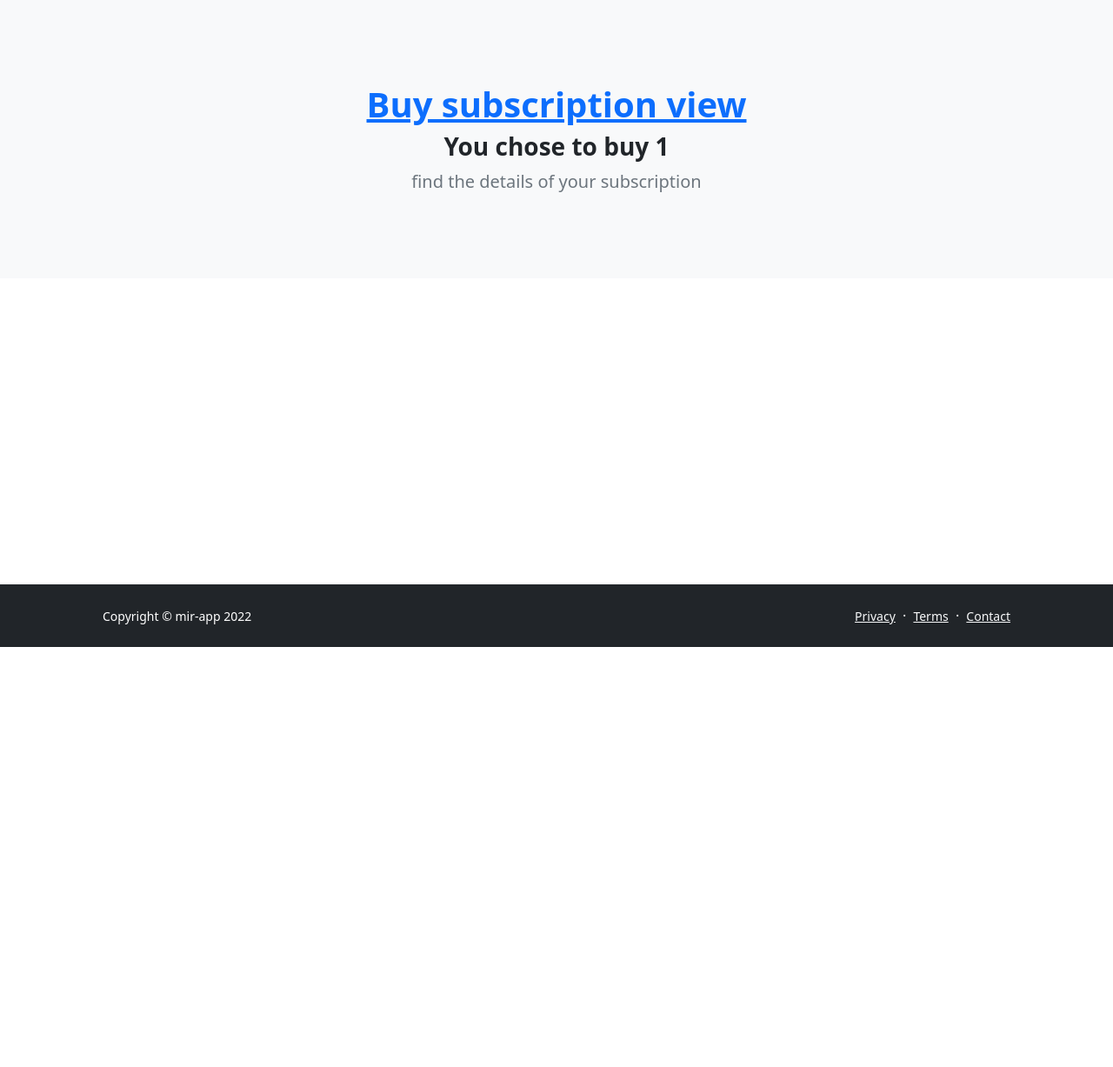
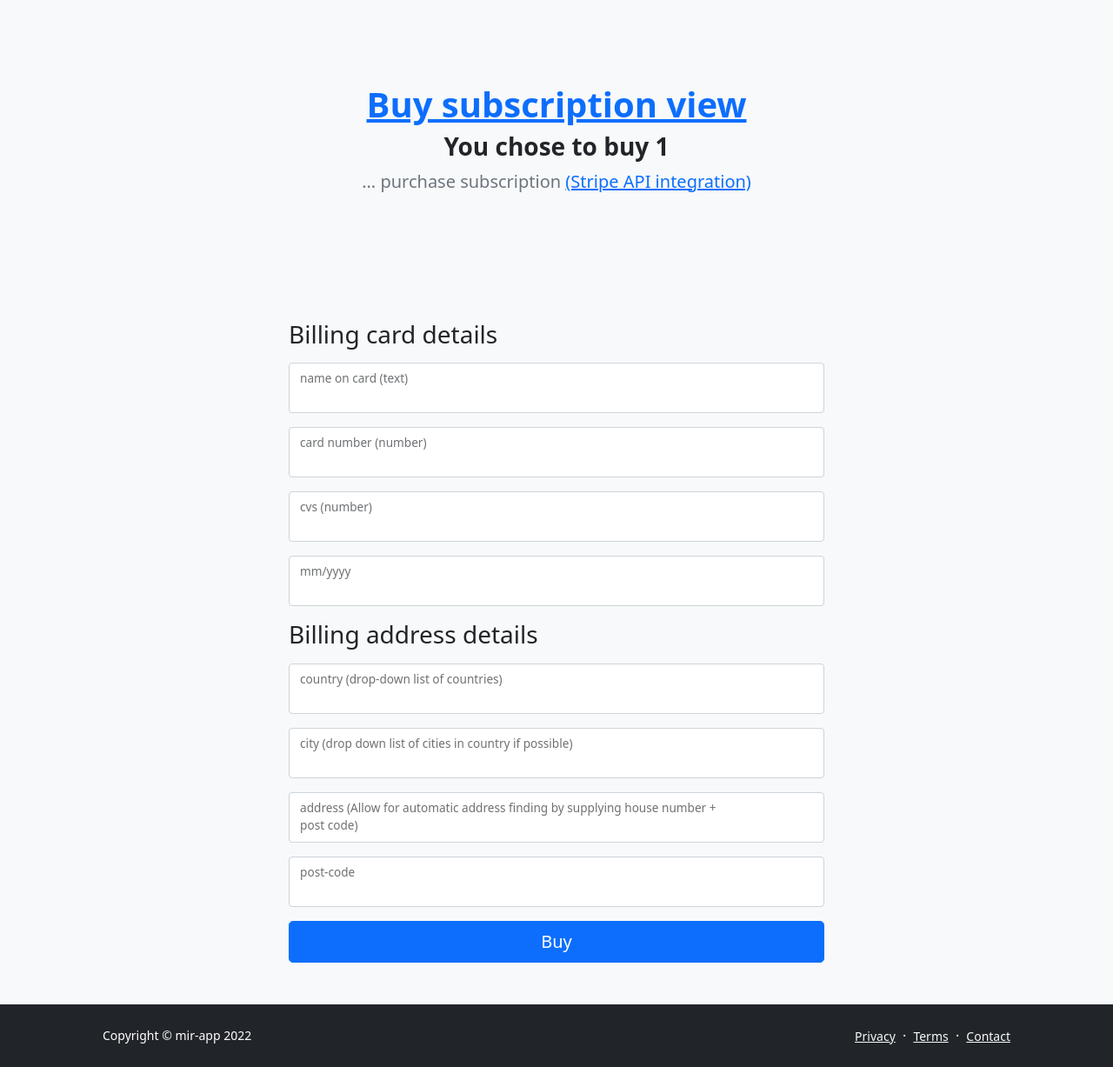
Before and after one commit to pockerman/mir_web_app_demo, a Django app: page /owner/1/buy-subscription/1 in a window 1280 px wide. Shown: the part 56-1283 px from the top of the page at 87% size. Before the commit the page ends 800 px from the top, so only its background shows below. Run offline with Django 4.2, Linux system fonts and the light colour scheme; some libraries are stand-ins or nearby versions.

Commit message:
Update views for subscription

```diff
--- a/mir_app/urls.py
+++ b/mir_app/urls.py
@@ -18,24 +18,46 @@ urlpatterns = [
     path('contact/', views.contact, name='contact'),
     path('privacy-and-legal/data-privacy/', views.data_privacy_view, name='data_privacy_view'),
 
-    path('owner/<str:owner_id>/dashboard/', views.owner_profile, name='owner-profile'),
-    path('owner/<str:owner_id>/surveys/', views.view_owner_survey_requests, name='owner-survey-requests'),
+    path('owner/<str:owner_id>/dashboard/',
+         views.owner_profile, name='owner-profile'),
+
+    path('owner/<str:owner_id>/surveys/',
+         views.view_owner_survey_requests, name='owner-survey-requests'),
+
     path('owner/<str:owner_id>/buy-subscription/<str:subscription_type>',
-         views.buy_subscription_view, name='buy_subscription_view'),
+         views.buy_subscription_view, name='buy-subscription'),
 
-    path('owner/<str:owner_id>/my-settings/', views.my_settings_view, name='my_settings_view'),
-    path('owner/<str:owner_id>/delete-profile/', views.delete_owner, name='delete_owner'),
-    path('owner/<str:owner_id>/vessel-profile/<str:vessel_id>/', views.vessel_profile, name='vessel_profile'),
+    path('owner/<str:owner_id>/my-settings/',
+         views.my_settings_view, name='my_settings_view'),
 
-    path('owner/<str:owner_id>/vessel-profile/<str:vessel_id>/surveys/<str:survey_id>/summary/', views.view_owner_survey_request_summary, name='view_owner_survey_request_summary'),
+    path('owner/<str:owner_id>/delete-profile/',
+         views.delete_owner, name='delete_owner'),
 
-    path('owner/<str:owner_id>/vessel-profile/<str:vessel_id>/<str:vessel_name>/in-progress-surveys/', views.vessel_surveys_in_progress_view, name='vessel-surveys-in-progress'),
-    path('owner/<str:owner_id>/vessel-profile/<str:vessel_id>/surveys/<str:survey_id>/delete-survey/', views.delete_survey_from_vessel, name='delete-vessel-survey'),
-    path('owner/<str:owner_id>/surveys/<str:survey_id>/delete/', views.delete_owner_vessel_survey, name='delete-owner-vessel-survey'),
-    path('owner/<str:owner_id>/verify-email/', views.verify_owner_email, name='verify-owner-email'),
-    path('owner/<str:owner_id>/vessel-registration/', views.vessel_registration, name='vessel_registration'),
-    path('owner/<str:owner_id>/vessel/<str:vessel_id>/surveys/', views.generate_survey_view, name='generate-survey'),
-    path('owner/<str:owner_id>/vessel/<str:vessel_id>/surveys/condition-survey/<str:survey_id>/', views.generate_condition_survey_view, name='generate-condition-survey'),
+    path('owner/<str:owner_id>/vessel-profile/<str:vessel_id>/',
+         views.vessel_profile, name='vessel_profile'),
+
+    path('owner/<str:owner_id>/vessel-profile/<str:vessel_id>/surveys/<str:survey_id>/summary/',
+         views.view_owner_survey_request_summary, name='view_owner_survey_request_summary'),
+
+    path('owner/<str:owner_id>/vessel-profile/<str:vessel_id>/<str:vessel_name>/in-progress-surveys/',
+         views.vessel_surveys_in_progress_view, name='vessel-surveys-in-progress'),
+
+    path('owner/<str:owner_id>/vessel-profile/<str:vessel_id>/surveys/<str:survey_id>/delete-survey/',
+         views.delete_survey_from_vessel, name='delete-vessel-survey'),
+
+    path('owner/<str:owner_id>/surveys/<str:survey_id>/delete/',
+         views.delete_owner_vessel_survey, name='delete-owner-vessel-survey'),
+
+    path('owner/<str:owner_id>/verify-email/',
+         views.verify_owner_email, name='verify-owner-email'),
+
+    path('owner/<str:owner_id>/vessel-registration/',
+         views.vessel_registration, name='vessel_registration'),
+    path('owner/<str:owner_id>/vessel/<str:vessel_id>/surveys/',
+         views.generate_survey_view, name='generate-survey'),
+
+    path('owner/<str:owner_id>/vessel/<str:vessel_id>/surveys/condition-survey/<str:survey_id>/',
+         views.generate_condition_survey_view, name='generate-condition-survey'),
 
     path('subscription/<str:owner_id>', views.subscription_view, name='subscription_view'),
     path('surveys/condition-survey/<str:survey_id>/<str:owner_id>/<str:vessel_id>/take-photo/<str:vessel_part>/<str:vessel_subpart>',
--- a/mir_app/views.py
+++ b/mir_app/views.py
@@ -409,7 +409,14 @@ def delete_owner(request, owner_id) -> HttpResponse:
 
 def subscription_view(request, owner_id: str):
     template = loader.get_template(template_ids['my_subscription_view'])
-    context = {'user_auth': True, 'owner_id': owner_id}
+
+    url = MIR_APP_REST_API + f'owners/{owner_id}'
+    response = requests.get(url=url)
+    response = response.json()
+
+    context = {'user_auth': True,
+               'owner_id': owner_id,
+               'subscription_type': response['subscription_plan_id']}
     return HttpResponse(template.render(context, request))
 
 
--- a/templates/mir_app/owner/buy_subscription_view_template.html
+++ b/templates/mir_app/owner/buy_subscription_view_template.html
@@ -10,10 +10,73 @@
                     <div class="text-center mb-5">
                         <h1 class="fw-bolder"><a href="#">Buy subscription view</a></h1>
                         <h3 class="fw-bolder">You chose to buy {{ subscription_type }}</h3>
-                        <p class="lead fw-normal text-muted mb-0">find the details of your subscription</p>
+                        <p class="lead fw-normal text-muted mb-0">... purchase subscription
+                            <a href="https://stripe.com/docs/payments/payment-methods">(Stripe API integration)</a></p>
                     </div>
-
                 </div>
             </section>
+            <section class="bg-light py-5">
+            <div class="row gx-5 justify-content-center">
+                            <div class="col-lg-8 col-xl-6">
+                                <form id="vesselRegistrationForm" method="post"  action=".">
+                                    {% csrf_token %}
+
+                                    <div class="form-floating mb-3">
+                                        <h3>Billing card details</h3>
+                                    </div>
+
+                                    <div class="form-floating mb-3">
+                                        <input class="form-control" id="id_vessel_name" name="name"  type="text"/>
+                                        <label for="id_vessel_name">name on card (text)</label>
+                                    </div>
+
+                                    <div class="form-floating mb-3">
+                                        <input class="form-control" id="id_number" name="number"  type="text"/>
+                                        <label for="id_number">card number (number)</label>
+                                    </div>
+
+                                    <div class="form-floating mb-3">
+                                        <input class="form-control" id="id_cvs" name="cvs"  type="text"/>
+                                        <label for="id_cvs">cvs (number)</label>
+                                    </div>
+
+                                    <div class="form-floating mb-3">
+                                        <input class="form-control" id="id_expiration_date" name="expiration_date"  type="text"/>
+                                        <label for="id_expiration_date">mm/yyyy</label>
+                                    </div>
+
+                                    <div class="form-floating mb-3">
+                                        <h3>Billing address details</h3>
+                                    </div>
+
+                                    <div class="form-floating mb-3">
+                                        <input class="form-control" id="id_country" name="country"  type="text"/>
+                                         <label for="id_country">country (drop-down list of countries)</label>
+                                    </div>
+
+                                    <div class="form-floating mb-3">
+                                        <input class="form-control" id="id_address_2" name="city"  type="text"/>
+                                         <label for="id_address_1">city (drop down list of cities in country if possible)</label>
+                                     </div>
+
+                                     <div class="form-floating mb-3">
+                                        <input class="form-control" id="id_address_1" name="address_1"  type="text"/>
+                                         <label for="id_address_1">address
+                                             (Allow for automatic address finding by supplying house number + post code)</label>
+                                     </div>
+
+                                    <div class="form-floating mb-3">
+                                        <input class="form-control" id="id_post_code" name="post_code"  type="text"/>
+                                         <label for="id_post_code">post-code</label>
+                                    </div>
+
+                                    <!-- Submit Button-->
+                                    <div class="d-grid">
+                                        <button class="btn btn-primary btn-lg" id="ownerLoginSubmitButton" type="submit">Buy</button>
+                                    </div>
+                                </form>
+                            </div>
+                        </div>
+      </section>
 
 {% endblock inner_body %}
```
Also changed, not shown: templates/mir_app/owner/my_subscription_template.html (+30 -1 lines).
